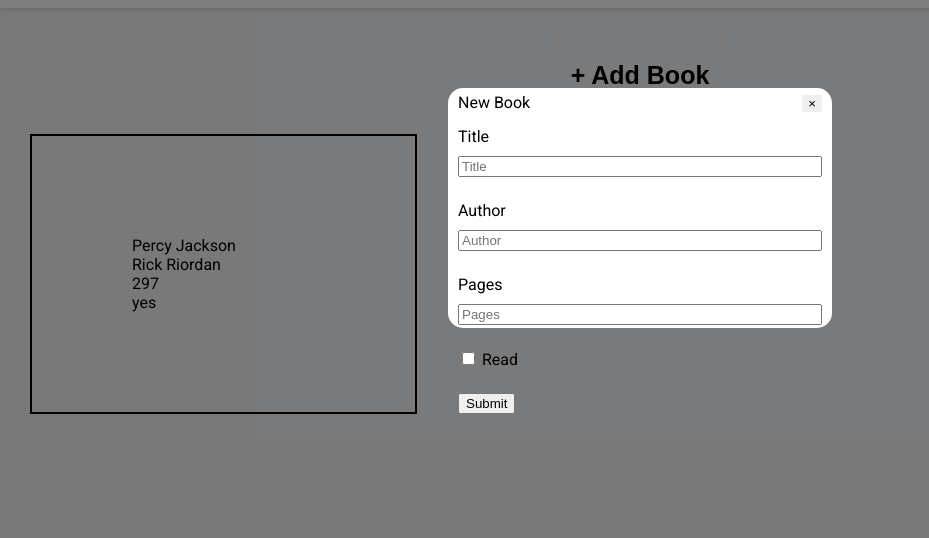
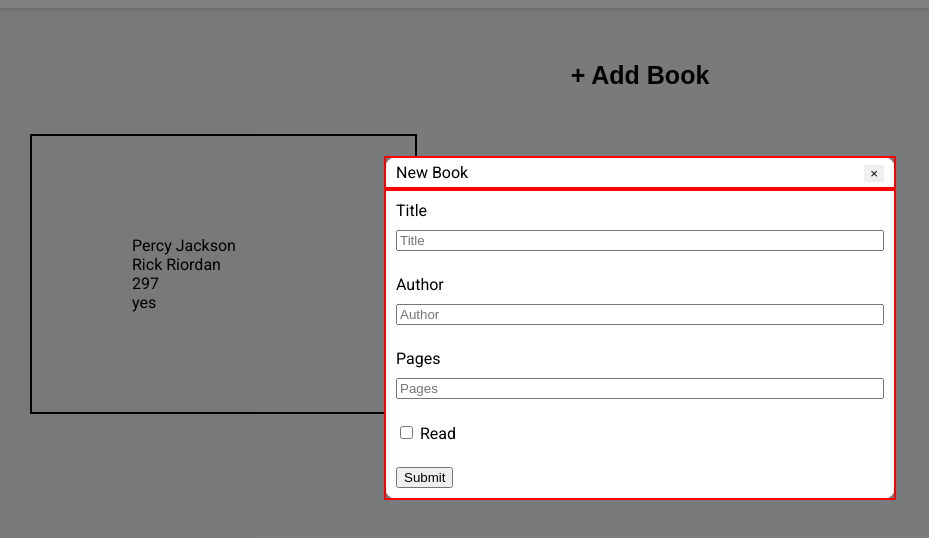
Before and after one commit to v-sudo29/library, a plain HTML site: page index.html in a window 1280 px wide. Both pictures are taken after a click on the button "+ Add Book". Shown: the part 72-610 px from the top of the page, without its empty margins (0-929 px from the left). Drawn offline with Linux system fonts and the light colour scheme.

Commit message:
Add modal-active class, remove display, add scale

```diff
--- a/script.js
+++ b/script.js
@@ -79,13 +79,13 @@ function overlayOn() {
 
 // FUNCTION: turns modal on
 function modalOn() {
-  modal.style.display = 'block';
+  modal.classList.add(["modal-active"]);
   overlayOn();
 }
 
 // FUNCTION: turns modal off
 function modalOff() {
-    modal.style.display = 'none';
+  modal.classList.remove(["modal-active"]);
     overlayOff();
 }
 
--- a/style.css
+++ b/style.css
@@ -108,15 +108,23 @@ body {
 /* Modal */
 .modal {
   position: fixed;
-  display: none;
-  width: 30%;
-  height: 30%;
+  gap: 10px;
+  min-width: 40%;
+  min-height: 40%;
   top: 50%;
   left: 50%;
-  transform: translate(-50%, -100%);
+  transform: translate(-50%, -50%) scale(0);
   z-index: 10;
   border-radius: 15px;
   background-color: white;
+}
+
+.modal-header, .modal-body {
+  border: 2px solid red;
+}
+
+.modal-active {
+  transform: translate(-50%, -50%) scale(1);
 }
 
 .modal-header {
```
